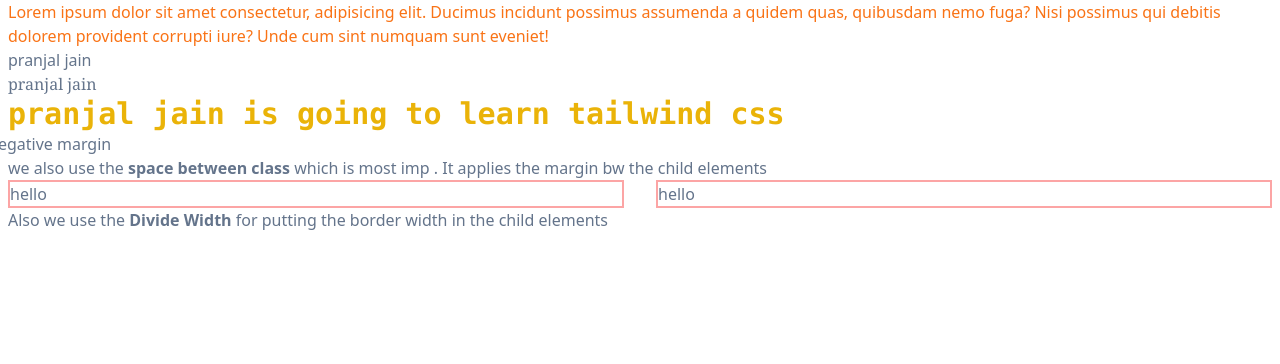
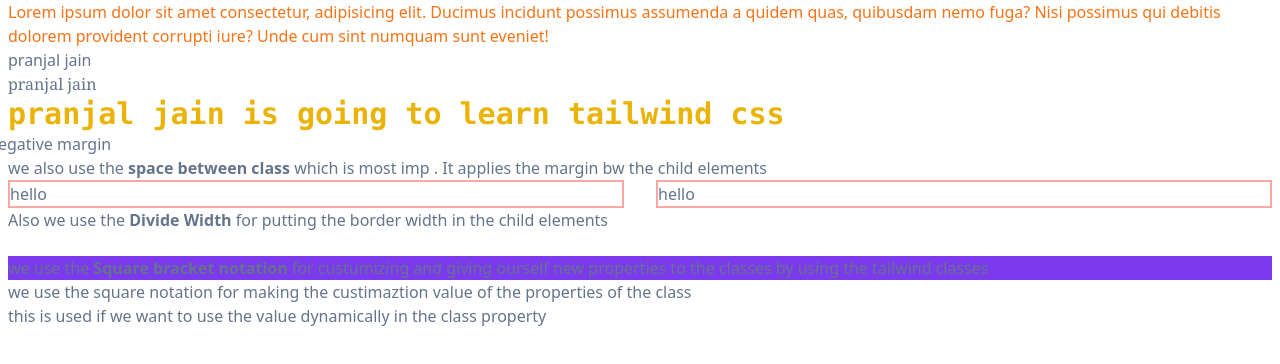
Before and after one commit to Jain-Pranjal/TailwindCSS, a website: page index.html in a window 1280 px wide. Drawn offline with nearby package versions, Linux system fonts and the light colour scheme.

Commit message:
square notation

```diff
--- a/index.html
+++ b/index.html
@@ -30,6 +30,11 @@
 
 </div>
 <p>Also we use the <b>Divide Width </b> for putting the border width in the child elements</p>
+<br>
+<p class="bg-violet-600 mx-[45x]">we use the <b>Square bracket notation </b> for custumizing and giving ourself new properties to the classes by using the tailwind classes</p>
+<!-- for the unit vw and vh will take th edynamic height and the width according to the device height and width of the device  -->
 
+<p>we use the square notation for making the custimaztion value of the properties of the class </p>
+<p>this is used if we want to use the value dynamically in the class property</p>
 </body>
 </html>
```
